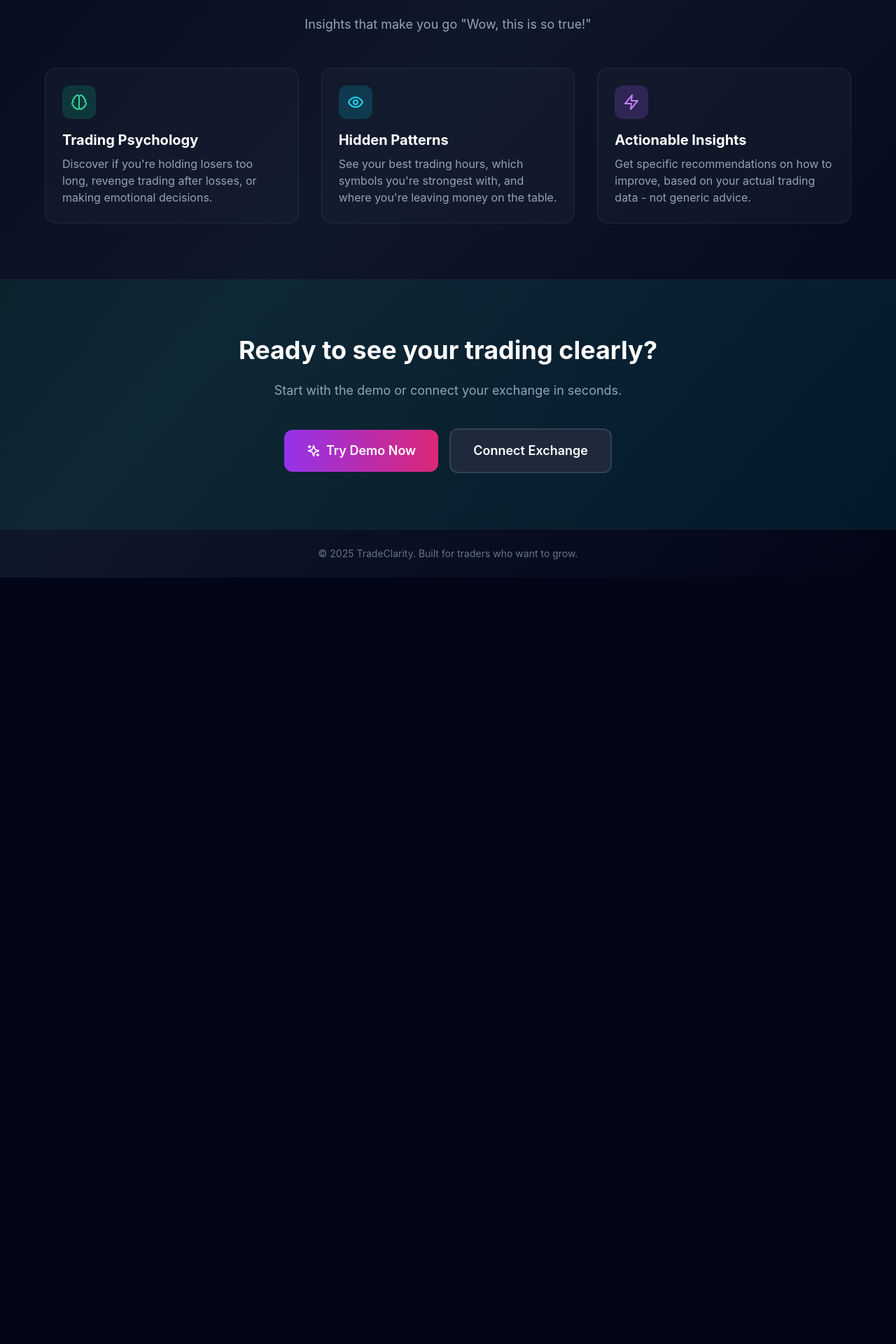
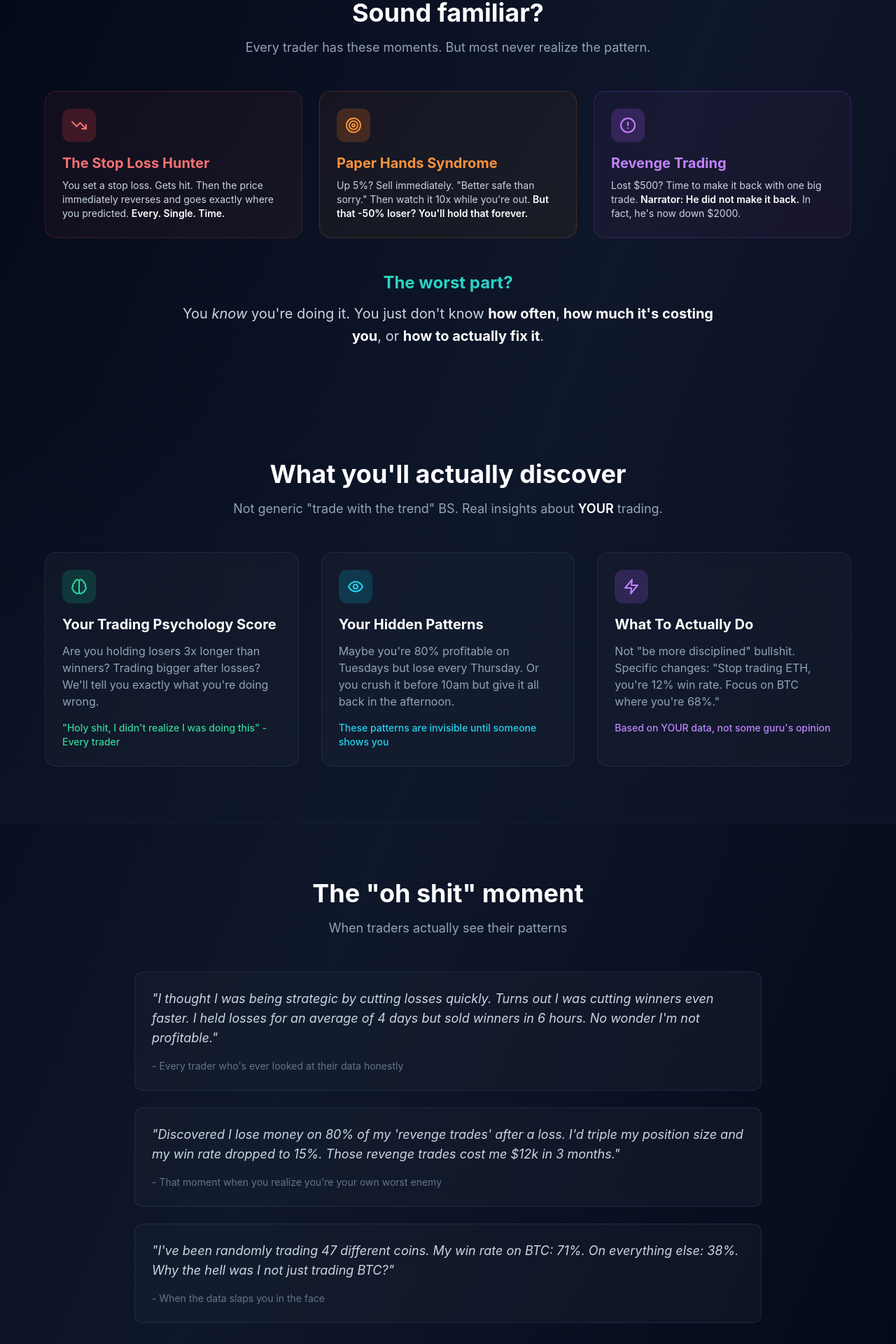
Before and after one commit to kkeelor/tradeclarity-frontend, a Next.js app: page / in a window 1280 px wide. Shown: the part 620-2540 px from the top of the page at 70% size. Before the commit the page ends 1445 px from the top, so only its background shows below. Built offline with nearby package versions, Linux system fonts and the light colour scheme.

Commit message:
Updated landing page text content

```diff
--- a/app/page.js
+++ b/app/page.js
@@ -2,7 +2,7 @@
 'use client'
 
 import { useState } from 'react'
-import { TrendingUp, Shield, Zap, ArrowRight, Sparkles, Lock, Eye, Brain } from 'lucide-react'
+import { TrendingUp, Shield, Zap, ArrowRight, Sparkles, Lock, Eye, Brain, TrendingDown, Target, AlertCircle } from 'lucide-react'
 import { useRouter } from 'next/navigation'
 import ThemeToggle from './components/ThemeToggle'
 
@@ -43,19 +43,20 @@
           <div className="space-y-4">
             <div className="inline-flex items-center gap-2 px-4 py-2 bg-emerald-500/10 border border-emerald-500/30 rounded-full text-emerald-400 text-sm font-medium mb-6">
               <Sparkles className="w-4 h-4" />
-              Discover Your Hidden Trading Patterns
+              The market can only go two ways. Why does it always pick the one that ruins you?
             </div>
 
             <h1 className="text-5xl md:text-7xl font-bold tracking-tight leading-tight">
-              Stop guessing.
+              Why do you always
               <br />
-              <span className="text-transparent bg-clip-text bg-gradient-to-r from-emerald-400 to-cyan-400">
-                Start knowing.
+              <span className="text-transparent bg-clip-text bg-gradient-to-r from-red-400 to-orange-400">
+                buy the top?
               </span>
             </h1>
 
             <p className="text-xl text-slate-400 max-w-2xl mx-auto leading-relaxed">
-              See what your broker won't tell you. Connect your exchange and discover the psychology behind every trade in seconds.
+              You take profit at +2%, then watch it moon to +50%. You "diamond hands" your loser to -80% while it bleeds out.
+              <span className="text-white font-semibold"> There's a pattern. You just can't see it.</span>
             </p>
           </div>
 
@@ -70,7 +71,7 @@
             >
               <span className="flex items-center gap-3">
                 <Sparkles className={`w-5 h-5 transition-transform duration-300 ${isPrimaryHovered ? 'rotate-12' : ''}`} />
-                Try Demo Now
+                See The Demo
                 <ArrowRight className={`w-5 h-5 transition-transform duration-300 ${isPrimaryHovered ? 'translate-x-1' : ''}`} />
               </span>
             </button>
@@ -84,7 +85,7 @@
             >
               <span className="flex items-center gap-3">
                 <Lock className="w-5 h-5" />
-                Connect My Exchange
+                Analyze My Trades
               </span>
             </button>
           </div>
@@ -97,95 +98,218 @@
             </div>
             <div className="flex items-center gap-2">
               <Lock className="w-4 h-4 text-emerald-400" />
-              <span>Never stores keys</span>
+              <span>Keys never stored</span>
             </div>
             <div className="flex items-center gap-2">
               <Zap className="w-4 h-4 text-emerald-400" />
-              <span>Instant analysis</span>
+              <span>Analysis in seconds</span>
             </div>
           </div>
         </div>
       </main>
 
-      {/* Features Section */}
+      {/* Pain Points Section */}
       <section className="py-20 px-6 border-t border-slate-800/50">
         <div className="max-w-6xl mx-auto">
           <div className="text-center mb-12">
             <h2 className="text-3xl md:text-4xl font-bold mb-4">
-              What You'll Discover
+              Sound familiar?
             </h2>
             <p className="text-slate-400 text-lg">
-              Insights that make you go "Wow, this is so true!"
+              Every trader has these moments. But most never realize the pattern.
+            </p>
+          </div>
+
+          <div className="grid md:grid-cols-3 gap-6">
+            {/* Pain 1 */}
+            <div className="bg-gradient-to-br from-red-500/5 to-orange-500/5 border border-red-500/20 rounded-2xl p-6">
+              <div className="w-12 h-12 bg-red-500/20 rounded-xl flex items-center justify-center mb-4">
+                <TrendingDown className="w-6 h-6 text-red-400" />
+              </div>
+              <h3 className="text-xl font-bold mb-2 text-red-400">The Stop Loss Hunter</h3>
+              <p className="text-slate-300 text-sm">
+                You set a stop loss. Gets hit. Then the price immediately reverses and goes exactly where you predicted.
+                <span className="text-white font-semibold"> Every. Single. Time.</span>
+              </p>
+            </div>
+
+            {/* Pain 2 */}
+            <div className="bg-gradient-to-br from-orange-500/5 to-yellow-500/5 border border-orange-500/20 rounded-2xl p-6">
+              <div className="w-12 h-12 bg-orange-500/20 rounded-xl flex items-center justify-center mb-4">
+                <Target className="w-6 h-6 text-orange-400" />
+              </div>
+              <h3 className="text-xl font-bold mb-2 text-orange-400">Paper Hands Syndrome</h3>
+              <p className="text-slate-300 text-sm">
+                Up 5%? Sell immediately. "Better safe than sorry." Then watch it 10x while you're out.
+                <span className="text-white font-semibold"> But that -50% loser? You'll hold that forever.</span>
+              </p>
+            </div>
+
+            {/* Pain 3 */}
+            <div className="bg-gradient-to-br from-purple-500/5 to-pink-500/5 border border-purple-500/20 rounded-2xl p-6">
+              <div className="w-12 h-12 bg-purple-500/20 rounded-xl flex items-center justify-center mb-4">
+                <AlertCircle className="w-6 h-6 text-purple-400" />
+              </div>
+              <h3 className="text-xl font-bold mb-2 text-purple-400">Revenge Trading</h3>
+              <p className="text-slate-300 text-sm">
+                Lost $500? Time to make it back with one big trade.
+                <span className="text-white font-semibold"> Narrator: He did not make it back.</span> In fact, he's now down $2000.
+              </p>
+            </div>
+          </div>
+
+          {/* The Kicker */}
+          <div className="mt-12 text-center">
+            <p className="text-2xl font-bold text-transparent bg-clip-text bg-gradient-to-r from-emerald-400 to-cyan-400 mb-3">
+              The worst part?
+            </p>
+            <p className="text-xl text-slate-300 max-w-3xl mx-auto leading-relaxed">
+              You <span className="italic">know</span> you're doing it. You just don't know <span className="font-bold text-white">how often</span>,
+              <span className="font-bold text-white"> how much it's costing you</span>, or <span className="font-bold text-white">how to actually fix it</span>.
+            </p>
+          </div>
+        </div>
+      </section>
+
+      {/* Features Section */}
+      <section className="py-20 px-6 bg-gradient-to-b from-transparent to-slate-900/50">
+        <div className="max-w-6xl mx-auto">
+          <div className="text-center mb-12">
+            <h2 className="text-3xl md:text-4xl font-bold mb-4">
+              What you'll actually discover
+            </h2>
+            <p className="text-slate-400 text-lg">
+              Not generic "trade with the trend" BS. Real insights about <span className="text-white font-semibold">YOUR</span> trading.
             </p>
           </div>
 
           <div className="grid md:grid-cols-3 gap-8">
             {/* Feature 1 */}
-            <div className="bg-slate-800/30 border border-slate-700/50 rounded-2xl p-6 hover:border-emerald-500/30 transition-all">
-              <div className="w-12 h-12 bg-emerald-500/20 rounded-xl flex items-center justify-center mb-4">
+            <div className="bg-slate-800/30 border border-slate-700/50 rounded-2xl p-6 hover:border-emerald-500/30 transition-all group">
+              <div className="w-12 h-12 bg-emerald-500/20 rounded-xl flex items-center justify-center mb-4 group-hover:scale-110 transition-transform">
                 <Brain className="w-6 h-6 text-emerald-400" />
               </div>
-              <h3 className="text-xl font-bold mb-2">Trading Psychology</h3>
-              <p className="text-slate-400">
-                Discover if you're holding losers too long, revenge trading after losses, or making emotional decisions.
+              <h3 className="text-xl font-bold mb-3">Your Trading Psychology Score</h3>
+              <p className="text-slate-400 mb-4">
+                Are you holding losers 3x longer than winners? Trading bigger after losses? We'll tell you exactly what you're doing wrong.
               </p>
+              <div className="text-emerald-400 text-sm font-medium">
+                "Holy shit, I didn't realize I was doing this" - Every trader
+              </div>
             </div>
 
             {/* Feature 2 */}
-            <div className="bg-slate-800/30 border border-slate-700/50 rounded-2xl p-6 hover:border-cyan-500/30 transition-all">
-              <div className="w-12 h-12 bg-cyan-500/20 rounded-xl flex items-center justify-center mb-4">
+            <div className="bg-slate-800/30 border border-slate-700/50 rounded-2xl p-6 hover:border-cyan-500/30 transition-all group">
+              <div className="w-12 h-12 bg-cyan-500/20 rounded-xl flex items-center justify-center mb-4 group-hover:scale-110 transition-transform">
                 <Eye className="w-6 h-6 text-cyan-400" />
               </div>
-              <h3 className="text-xl font-bold mb-2">Hidden Patterns</h3>
-              <p className="text-slate-400">
-                See your best trading hours, which symbols you're strongest with, and where you're leaving money on the table.
+              <h3 className="text-xl font-bold mb-3">Your Hidden Patterns</h3>
+              <p className="text-slate-400 mb-4">
+                Maybe you're 80% profitable on Tuesdays but lose every Thursday. Or you crush it before 10am but give it all back in the afternoon.
               </p>
+              <div className="text-cyan-400 text-sm font-medium">
+                These patterns are invisible until someone shows you
+              </div>
             </div>
 
             {/* Feature 3 */}
-            <div className="bg-slate-800/30 border border-slate-700/50 rounded-2xl p-6 hover:border-purple-500/30 transition-all">
-              <div className="w-12 h-12 bg-purple-500/20 rounded-xl flex items-center justify-center mb-4">
+            <div className="bg-slate-800/30 border border-slate-700/50 rounded-2xl p-6 hover:border-purple-500/30 transition-all group">
+              <div className="w-12 h-12 bg-purple-500/20 rounded-xl flex items-center justify-center mb-4 group-hover:scale-110 transition-transform">
                 <Zap className="w-6 h-6 text-purple-400" />
               </div>
-              <h3 className="text-xl font-bold mb-2">Actionable Insights</h3>
-              <p className="text-slate-400">
-                Get specific recommendations on how to improve, based on your actual trading data - not generic advice.
+              <h3 className="text-xl font-bold mb-3">What To Actually Do</h3>
+              <p className="text-slate-400 mb-4">
+                Not "be more disciplined" bullshit. Specific changes: "Stop trading ETH, you're 12% win rate. Focus on BTC where you're 68%."
               </p>
+              <div className="text-purple-400 text-sm font-medium">
+                Based on YOUR data, not some guru's opinion
+              </div>
+            </div>
+          </div>
+        </div>
+      </section>
+
+      {/* Social Proof / Results */}
+      <section className="py-20 px-6 border-t border-slate-800/50">
+        <div className="max-w-4xl mx-auto">
+          <div className="text-center mb-12">
+            <h2 className="text-3xl md:text-4xl font-bold mb-4">
+              The "oh shit" moment
+            </h2>
+            <p className="text-slate-400 text-lg">
+              When traders actually see their patterns
+            </p>
+          </div>
+
+          <div className="space-y-6">
+            {/* Testimonial 1 */}
+            <div className="bg-slate-800/30 border border-slate-700/50 rounded-xl p-6">
+              <p className="text-slate-300 text-lg mb-4 italic">
+                "I thought I was being strategic by cutting losses quickly. Turns out I was cutting winners even faster.
+                I held losses for an average of 4 days but sold winners in 6 hours. No wonder I'm not profitable."
+              </p>
+              <div className="text-sm text-slate-500">- Every trader who's ever looked at their data honestly</div>
+            </div>
+
+            {/* Testimonial 2 */}
+            <div className="bg-slate-800/30 border border-slate-700/50 rounded-xl p-6">
+              <p className="text-slate-300 text-lg mb-4 italic">
+                "Discovered I lose money on 80% of my 'revenge trades' after a loss. I'd triple my position size and my win rate dropped to 15%.
+                Those revenge trades cost me $12k in 3 months."
+              </p>
+              <div className="text-sm text-slate-500">- That moment when you realize you're your own worst enemy</div>
+            </div>
+
+            {/* Testimonial 3 */}
+            <div className="bg-slate-800/30 border border-slate-700/50 rounded-xl p-6">
+              <p className="text-slate-300 text-lg mb-4 italic">
+                "I've been randomly trading 47 different coins. My win rate on BTC: 71%. On everything else: 38%.
+                Why the hell was I not just trading BTC?"
+              </p>
+              <div className="text-sm text-slate-500">- When the data slaps you in the face</div>
             </div>
           </div>
         </div>
       </section>
 
       {/* Final CTA */}
-      <section className="py-20 px-6 bg-gradient-to-r from-emerald-500/10 to-cyan-500/10 border-t border-slate-800/50">
+      <section className="py-20 px-6 bg-gradient-to-r from-emerald-500/10 to-cyan-500/10 border-y border-slate-800/50">
         <div className="max-w-4xl mx-auto text-center space-y-6">
-          <h2 className="text-3xl md:text-4xl font-bold">
-            Ready to see your trading clearly?
+          <h2 className="text-3xl md:text-5xl font-bold leading-tight">
+            Ready to see what you've been
+            <br />
+            <span className="text-transparent bg-clip-text bg-gradient-to-r from-emerald-400 to-cyan-400">
+              missing this whole time?
+            </span>
           </h2>
-          <p className="text-slate-400 text-lg">
-            Start with the demo or connect your exchange in seconds.
+          <p className="text-xl text-slate-300 max-w-2xl mx-auto">
+            Takes 30 seconds to connect. The insights will stick with you forever.
           </p>
           <div className="flex flex-col sm:flex-row items-center justify-center gap-4 pt-4">
             <button
               onClick={() => router.push('/analyze?demo=true')}
-              className="px-8 py-4 bg-gradient-to-r from-purple-600 to-pink-600 hover:from-purple-500 hover:to-pink-500 rounded-xl font-semibold text-lg transition-all duration-300 hover:scale-105 flex items-center gap-2"
+              className="px-8 py-4 bg-gradient-to-r from-purple-600 to-pink-600 hover:from-purple-500 hover:to-pink-500 rounded-xl font-semibold text-lg transition-all duration-300 hover:scale-105 flex items-center gap-2 hover:shadow-2xl hover:shadow-purple-500/30"
             >
               <Sparkles className="w-5 h-5" />
-              Try Demo Now
+              Try The Demo First
             </button>
             <button
               onClick={() => router.push('/analyze')}
-              className="px-8 py-4 bg-slate-800 hover:bg-slate-700 border-2 border-slate-700 hover:border-emerald-500/50 rounded-xl font-semibold text-lg transition-all duration-300"
+              className="px-8 py-4 bg-emerald-600 hover:bg-emerald-500 rounded-xl font-semibold text-lg transition-all duration-300 hover:scale-105 hover:shadow-xl hover:shadow-emerald-500/30"
             >
-              Connect Exchange
+              Connect My Exchange
             </button>
           </div>
+          <p className="text-sm text-slate-500 pt-4">
+            No credit card. No signup. Just brutal honesty about your trading.
+          </p>
         </div>
       </section>
 
       {/* Footer */}
-      <footer className="py-6 px-6 border-t border-slate-800/50 text-center text-slate-500 text-sm">
-        <p>© 2025 TradeClarity. Built for traders who want to grow.</p>
+      <footer className="py-8 px-6 text-center text-slate-500 text-sm space-y-2">
+        <p className="font-medium">Built for traders who are tired of guessing</p>
+        <p>© 2025 TradeClarity. Your data stays yours. Always.</p>
       </footer>
     </div>
   )
```
